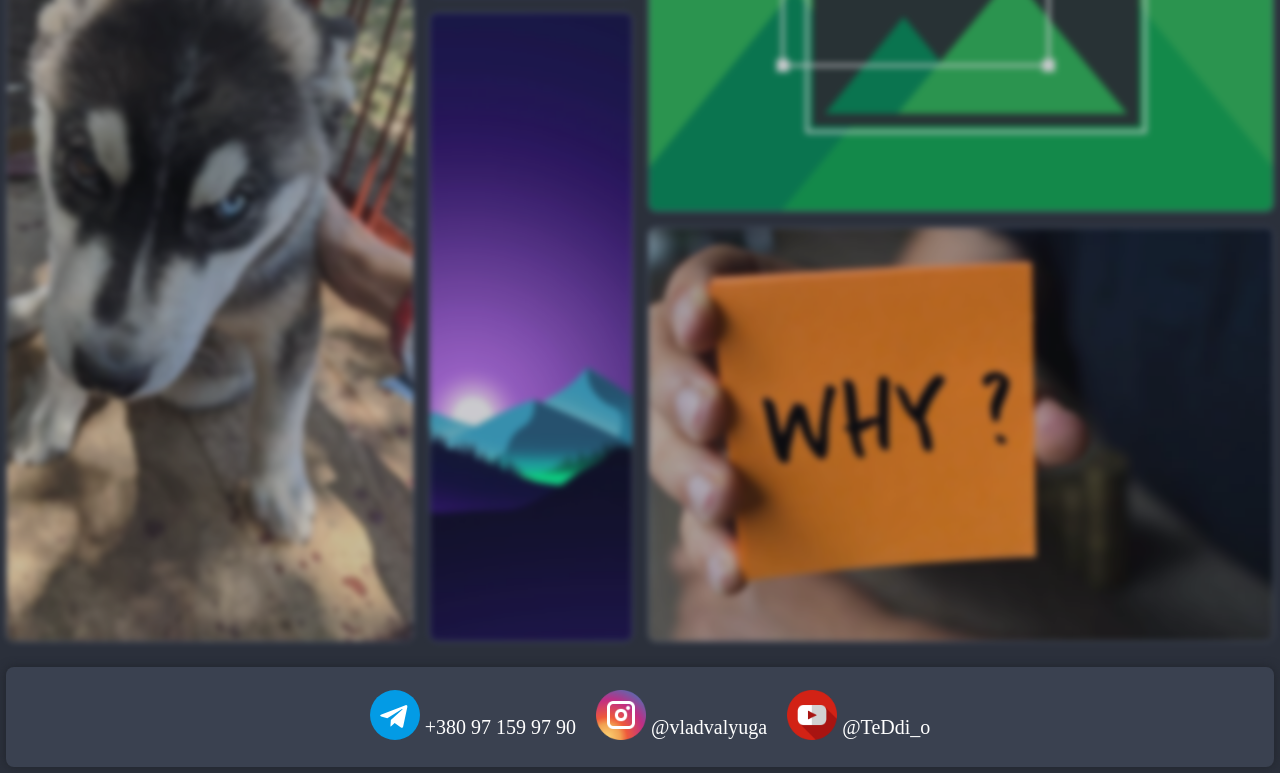
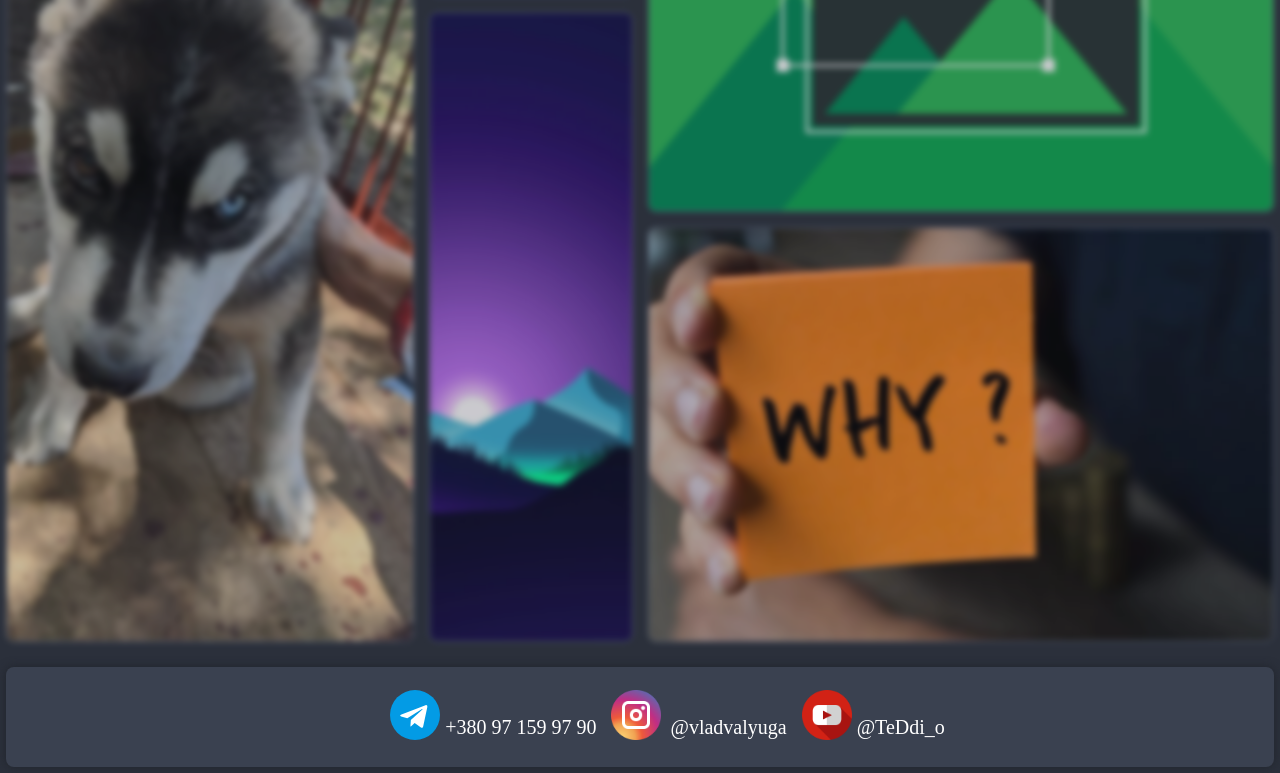
Before and after one commit to TeDdi-pixel/just_pictures, a plain HTML site: page index.html in a window 1280 px wide. Shown: the part 4179-4952 px from the top of the page. Drawn offline with Linux system fonts and the light colour scheme; a web font is replaced by a local one.

Commit message:
Add files via upload

```diff
--- a/index.html
+++ b/index.html
@@ -54,11 +54,11 @@
   </div>
   <footer class="break_line">
       <nav>
-        <p class="bottom_logo">
-        <a href="https://t.me/vlad_valuyga"><img src="images/telegram.svg" alt="telegram_logo" class="logo2"></a><a href="https://t.me/vlad_valuyga" class="text_hover_animation"><span>+380 97 159 97 90</span></a>
-        <a href="https://www.instagram.com/vladvalyuga/"><img src="images/instagram (1).png" alt="instagram_logo" class="logo2"></a> <a href="https://www.instagram.com/vladvalyuga/" class="text_hover_animation"><span>@vladvalyuga</span></a>
-        <a href="https://www.youtube.com/channel/UCOzcspf_UEv3myyhv7EdZeg"><img src="images/youtube.png" alt="youtube_logo" class="logo2"></a><a href="https://www.youtube.com/channel/UCOzcspf_UEv3myyhv7EdZeg" class="text_hover_animation"><span>@TeDdi_o</span></a>
-        </p>
+        <ul class="nav__list">
+          <li><a href="https://t.me/vlad_valuyga"><img src="images/telegram.svg" alt="telegram_logo" class="logo2"></a><a href="https://t.me/vlad_valuyga" class="text_hover_animation"><span>+380 97 159 97 90</span></a></li>
+          <li><a href="https://www.instagram.com/vladvalyuga/"><img src="images/instagram (1).png" alt="instagram_logo" class="logo2"></a> <a href="https://www.instagram.com/vladvalyuga/" class="text_hover_animation"><span>@vladvalyuga</span></a></li>
+          <li><a href="https://www.youtube.com/channel/UCOzcspf_UEv3myyhv7EdZeg"><img src="images/youtube.png" alt="youtube_logo" class="logo2"></a><a href="https://www.youtube.com/channel/UCOzcspf_UEv3myyhv7EdZeg" class="text_hover_animation"><span>@TeDdi_o</span></a></li>
+        </ul>
       </nav>
   </footer>
 </body>
--- a/style.css
+++ b/style.css
@@ -486,3 +486,24 @@ ul{
   left: 0;
   right: 0;
 }
+
+.nav__list{
+  display: inline-table;
+  justify-content: center;
+  align-items: center;
+  list-style: none;
+}
+
+.nav__list li{
+  display: inline-block;
+}
+
+.nav__list img{
+  margin-left: 15px;
+  margin-right: 5px;
+}
+
+.nav__list span{
+  font-size: 20px;
+  vertical-align: super;
+}
```
